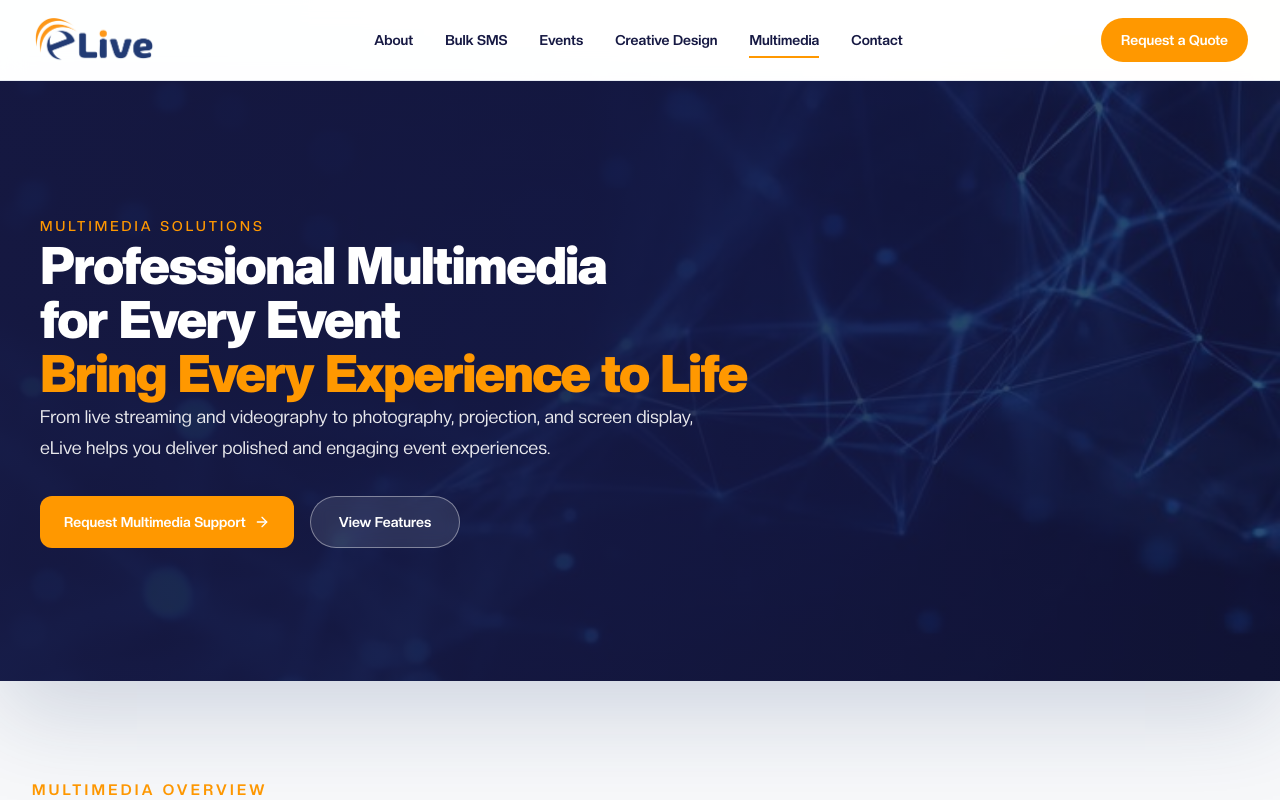
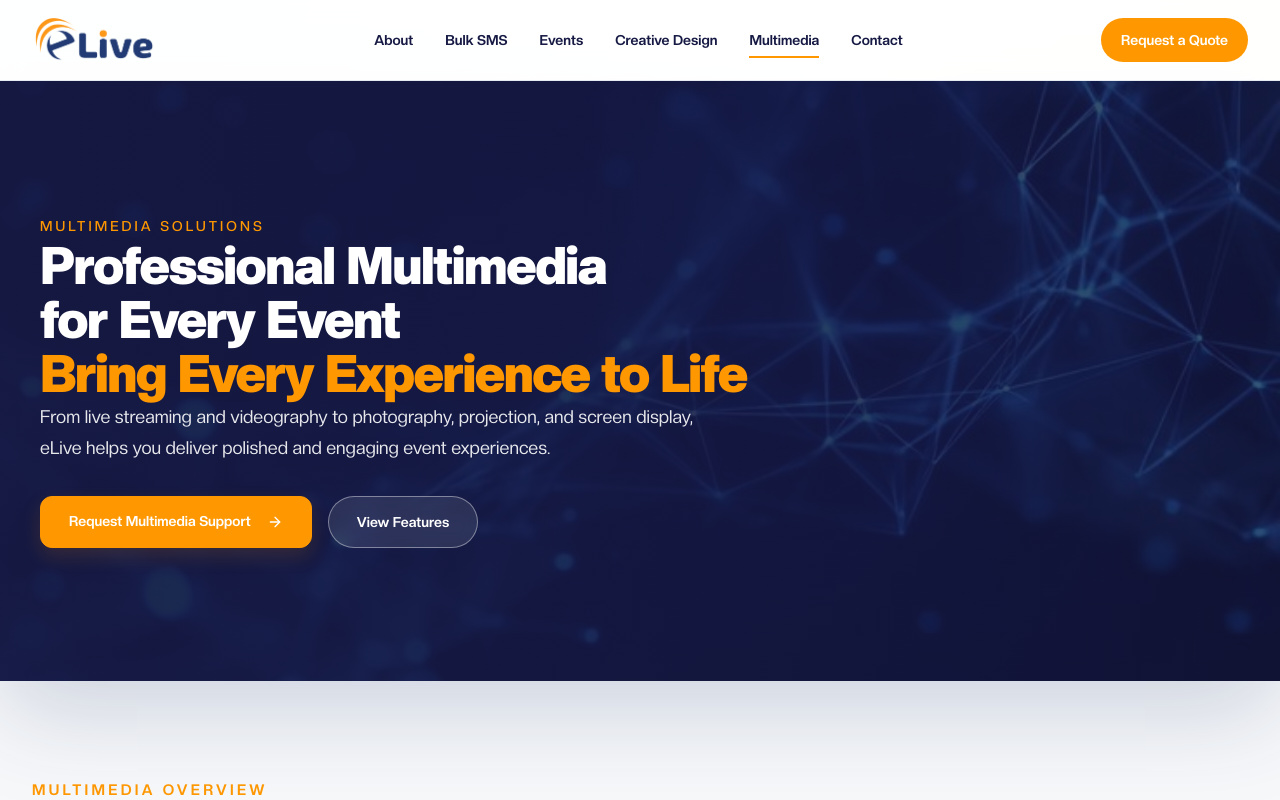
Before and after one commit to kite255/elive-website, a Next.js app: page /multimedia in a window 1280 px wide. Shown: the top 800 px of the page. Built offline with nearby package versions, Linux system fonts and the light colour scheme.

Commit message:
Apply shared button system to hero CTAs

```diff
--- a/app/multimedia/page.tsx
+++ b/app/multimedia/page.tsx
@@ -293,7 +293,7 @@ export default function MultimediaPage() {
               >
                <Link
     href="/contact"
-    className="group inline-flex min-h-[52px] items-center justify-center rounded-xl bg-[var(--color-elive-accent)] px-6 py-3 text-sm font-semibold !text-white transition-all duration-200 hover:-translate-y-0.5 hover:bg-[var(--color-elive-accent-dark)]"
+    className="group elive-btn elive-btn-primary"
   >
     Request Multimedia Support
     <ArrowRight className="ml-2 h-4 w-4 transition-transform duration-200 group-hover:translate-x-1" />
```
